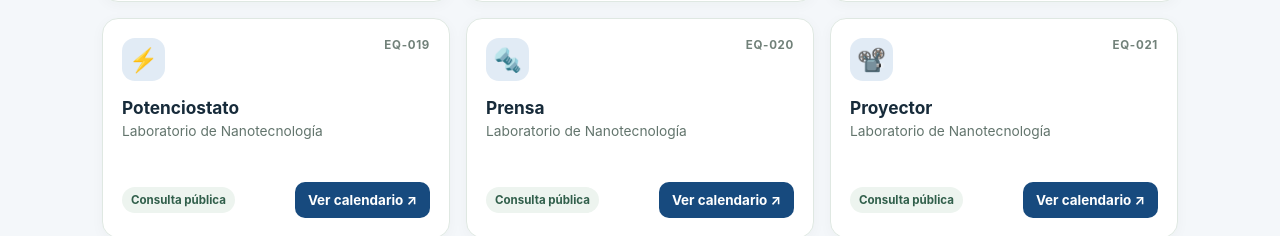
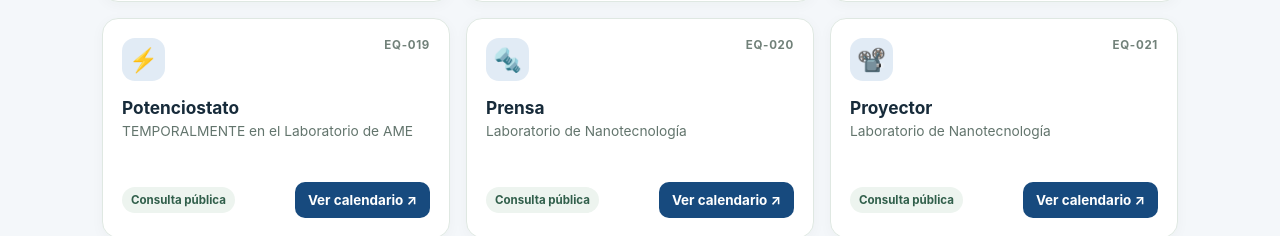
Before and after one commit to jose-2020/catalogo-equipos, a plain HTML site: page index.html in a window 1280 px wide. Shown: the part 2092-2328 px from the top of the page. Drawn offline with Linux system fonts and the light colour scheme.

Commit message:
Update lab location for Potenciostato

```diff
--- a/index.html
+++ b/index.html
@@ -628,7 +628,7 @@ const equipment = [
 	{
 	  code: "EQ-019",
 	  name: "Potenciostato",
-	  lab: "Laboratorio de Nanotecnología",
+	  lab: "TEMPORALMENTE en el Laboratorio de AME",
 	  icon: "⚡",
 	  calendarUrl: "https://outlook.office365.com/owa/calendar/0d607a895fb643339d7fae83d9365a9a@yachaytech.edu.ec/518c9f71a60a4aa1af1c31529e32b89c6692327944405722793/calendar.html"
 	},
```
